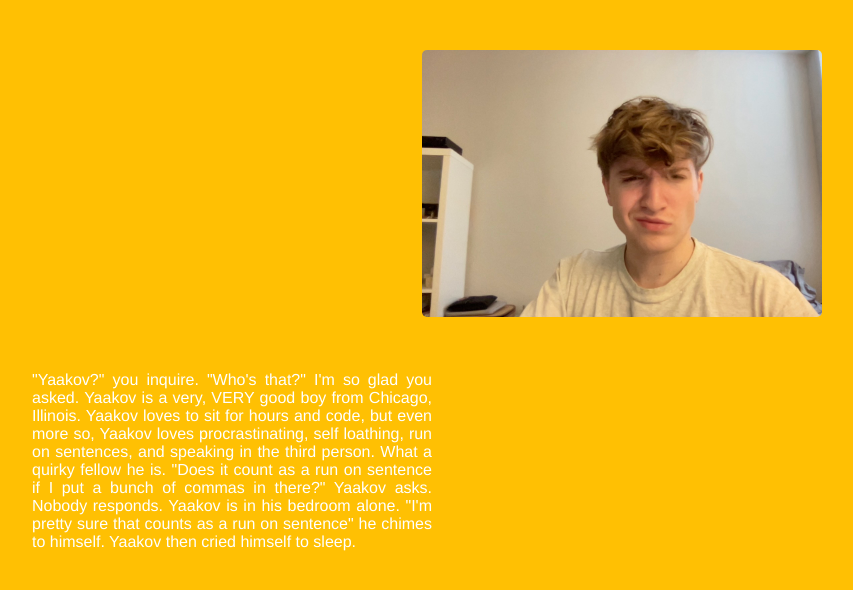
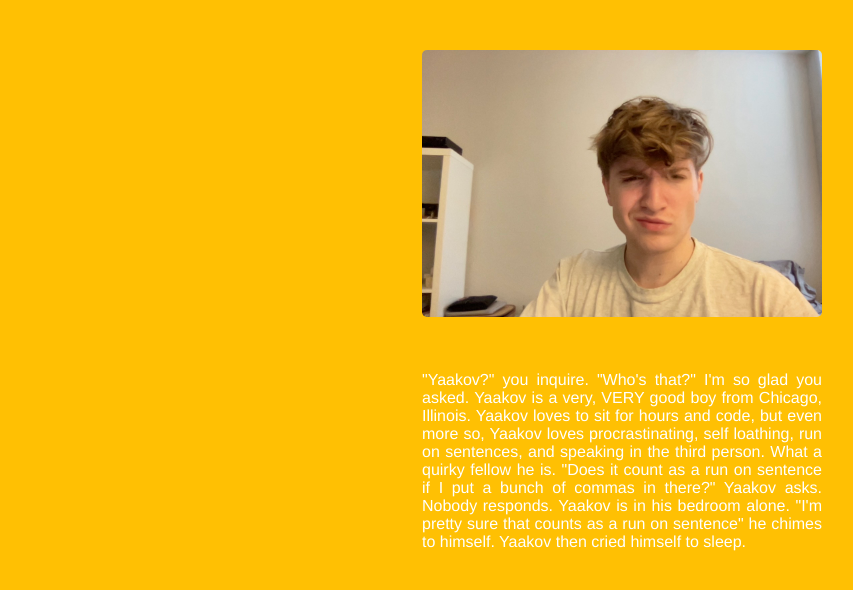
Before and after one commit to brudter/brudter, a plain HTML site: page yaakov.html in a window 1280 px wide. Shown: the whole page, without its empty margins (18-871 px from the left). Drawn offline with Linux system fonts and the light colour scheme.

Commit message:
fixed description page for desktop

```diff
--- a/assets/style/yaakov.css
+++ b/assets/style/yaakov.css
@@ -12,6 +12,11 @@ body {
     background-color: rgb(255, 192, 3);
 }
 
+div {
+    width: 400px;
+    margin: 0 auto;
+}
+
 img {
     width: 400px;
     margin-top: 50px;
@@ -23,8 +28,6 @@ article {
     width: 400px;
     display: flex;
     align-items: center;
-    margin-left: 50px;
-    margin-right: 50px;
 }
 
 p {
--- a/yaakov.html
+++ b/yaakov.html
@@ -9,6 +9,8 @@
 </head>
 
 <body>
+
+<div>
 
     <img src="assets/images/bill.jpg" alt="bill">
 
@@ -25,6 +27,8 @@
         </p>
     </article>
 
+</div>
+
 </body>
 
 </html>
```
